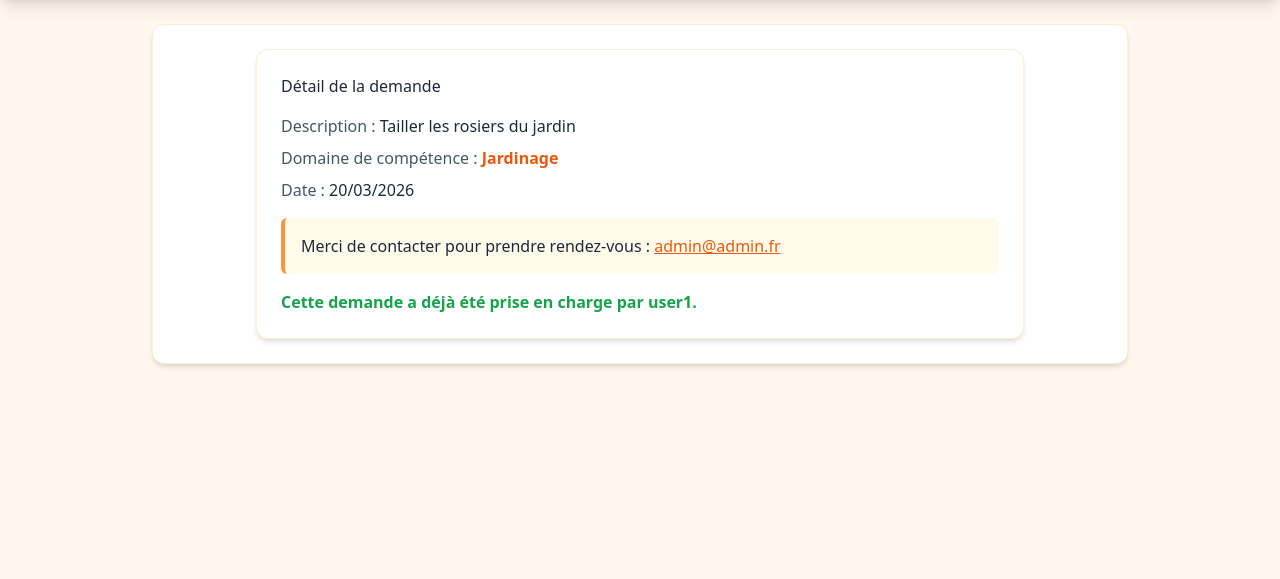
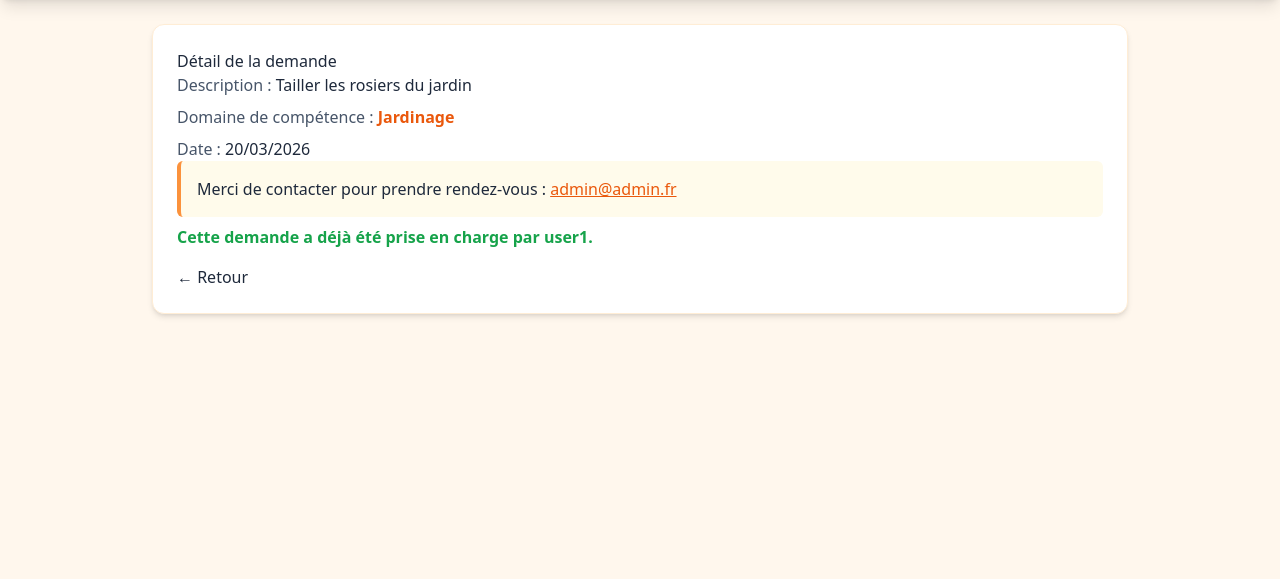
Before and after one commit to AmandineGrardLaurent/python_eval_echange_de_competences, a Django app: page /skills/help/requests/1/detail/ in a window 1280 px wide. Shown: the part 70-649 px from the top of the page. Run offline with Django 5.2, Linux system fonts and the light colour scheme; a user stored in the database is signed in; data comes from the database, SQL or seed files in the repository; some libraries are stand-ins or nearby versions.

Commit message:
ajout d'un bouton retour dans le template help-requests-detail.html

```diff
--- a/echange_de_competences/skills/templates/skills/help-requests-detail.html
+++ b/echange_de_competences/skills/templates/skills/help-requests-detail.html
@@ -4,7 +4,6 @@
 
 {% block content %}
 
-<article class="bg-white rounded-xl shadow-md border border-orange-100 p-6 max-w-3xl mx-auto space-y-4">
 
     <h2 class="h2-page">
         Détail de la demande
@@ -47,7 +46,10 @@
             Cette demande a déjà été prise en charge par {{ help_request.helper }}.
         </p>
     {% endif %}
-
-</article>
+<p class="mt-4">
+    <a href="{% url 'skills:help-requests-matching-skills' %}" class="btn-back">
+        ← Retour
+    </a>
+</p>
 
 {% endblock %}
```
